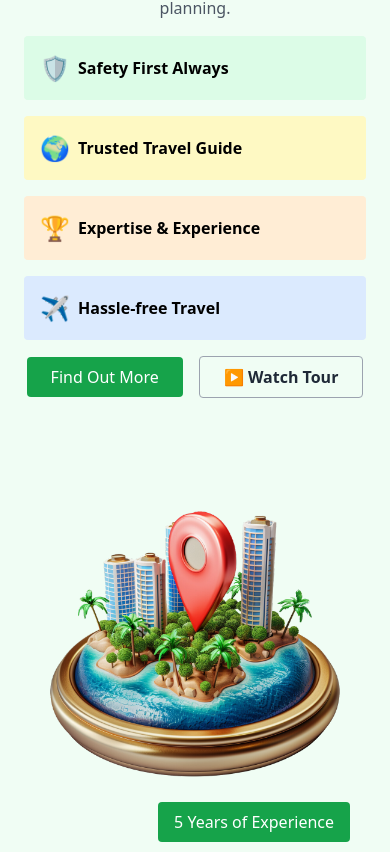
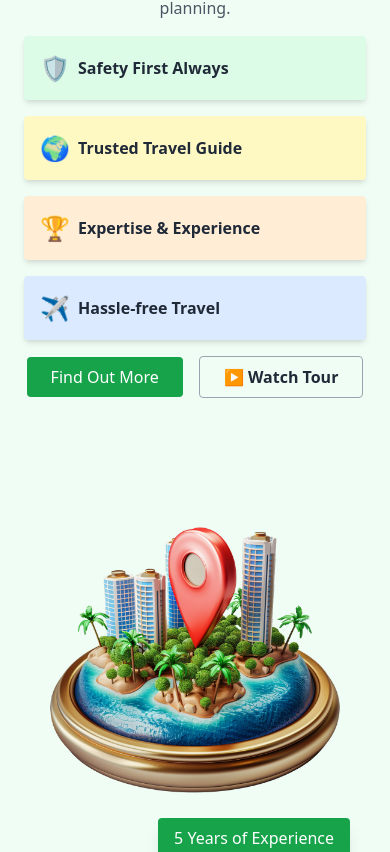
Before and after one commit to veeramadhan/MTP-Frontend, a React (Create React App) app: page / in a window 390 px wide. Shown: the part 4132-4984 px from the top of the page. Built offline with nearby package versions, Linux system fonts and the light colour scheme; no server answers.

Commit message:
Animatation fixed

```diff
--- a/src/components/OurPromise.jsx
+++ b/src/components/OurPromise.jsx
@@ -3,16 +3,24 @@ import { motion } from "framer-motion";
 import global from "../assets/images/global.svg";
 
 export const OurPromise = () => {
+  const features = [
+    { icon: "🛡️", text: "Safety First Always", bg: "bg-green-100", color: "text-green-600" },
+    { icon: "🌍", text: "Trusted Travel Guide", bg: "bg-yellow-100", color: "text-yellow-600" },
+    { icon: "🏆", text: "Expertise & Experience", bg: "bg-orange-100", color: "text-orange-600" },
+    { icon: "✈️", text: "Hassle-free Travel", bg: "bg-blue-100", color: "text-blue-600" },
+  ];
+
   return (
     <section id="ourpromise" className="w-full bg-green-50 py-12">
       <div className="container mx-auto px-6 flex flex-wrap lg:flex-nowrap items-center justify-between">
+
         {/* Left Content */}
         <motion.div
           className="w-full lg:w-1/2 space-y-4 text-center lg:text-left"
-          initial={{ opacity: 0, x: -100 }}
-          whileInView={{ opacity: 1, x: 0 }}
-          transition={{ duration: 0.8 }}
-          viewport={{ once: false, amount: 0.3 }}
+          initial={{ opacity: 0, scale: 0.95 }}
+          whileInView={{ opacity: 1, scale: 1 }}
+          transition={{ duration: 0.6, ease: "easeOut" }}
+          viewport={{ once: true, amount: 0.3 }}
         >
           <p className="text-green-600 font-bold text-4xl">Our Promise</p>
           <h2 className="text-4xl font-bold text-gray-800">
@@ -25,22 +33,17 @@ export const OurPromise = () => {
 
           {/* Features */}
           <div className="grid grid-cols-1 sm:grid-cols-2 gap-4">
-            {[
-              { icon: "🛡️", text: "Safety First Always", bg: "bg-green-100", color: "text-green-600" },
-              { icon: "🌍", text: "Trusted Travel Guide", bg: "bg-yellow-100", color: "text-yellow-600" },
-              { icon: "🏆", text: "Expertise & Experience", bg: "bg-orange-100", color: "text-orange-600" },
-              { icon: "✈️", text: "Hassle-free Travel", bg: "bg-blue-100", color: "text-blue-600" },
-            ].map(({ icon, text, bg, color }, index) => (
+            {features.map(({ icon, text, bg, color }, index) => (
               <motion.div
                 key={index}
-                className={`${bg} p-4 rounded flex items-center gap-2`}
-                initial={{ opacity: 0, x: -50 }}
-                whileInView={{ opacity: 1, x: 0 }}
-                transition={{ delay: 0.1 * index, duration: 0.6 }}
-                viewport={{ once: false, amount: 0.3 }}
+                className={`${bg} p-4 rounded flex items-center gap-2 shadow-md`}
+                initial={{ opacity: 0, y: 20 }}
+                whileInView={{ opacity: 1, y: 0 }}
+                transition={{ delay: index * 0.1, duration: 0.6, ease: "easeOut" }}
+                viewport={{ once: true, amount: 0.3 }}
               >
                 <span className={`${color} text-2xl`}>{icon}</span>
-                <p className="font-semibold">{text}</p>
+                <p className="font-semibold text-gray-800">{text}</p>
               </motion.div>
             ))}
           </div>
@@ -78,18 +81,18 @@ export const OurPromise = () => {
 
         {/* Right Content - Image */}
         <motion.div
-          className="w-full lg:w-1/2 flex justify-center mt-8 lg:mt-0 relative"
-          initial={{ opacity: 0, x: 100 }}
-          whileInView={{ opacity: 1, x: 0 }}
-          transition={{ duration: 0.8 }}
-          viewport={{ once: false, amount: 0.3 }}
+          className="w-full lg:w-1/2 flex justify-center mt-12 lg:mt-0 relative"
+          initial={{ opacity: 0, scale: 0.9 }}
+          whileInView={{ opacity: 1, scale: 1 }}
+          transition={{ duration: 0.6, ease: "easeOut" }}
+          viewport={{ once: true, amount: 0.3 }}
         >
           <img
             src={global}
             alt="Tourists"
             className="w-full max-w-lg lg:max-w-none rounded-lg object-cover"
           />
-          <span className="absolute bottom-4 right-4 bg-green-600 text-white px-4 py-2 rounded">
+          <span className="absolute bottom-4 right-4 bg-green-600 text-white px-4 py-2 rounded shadow-lg">
             5 Years of Experience
           </span>
         </motion.div>
```
